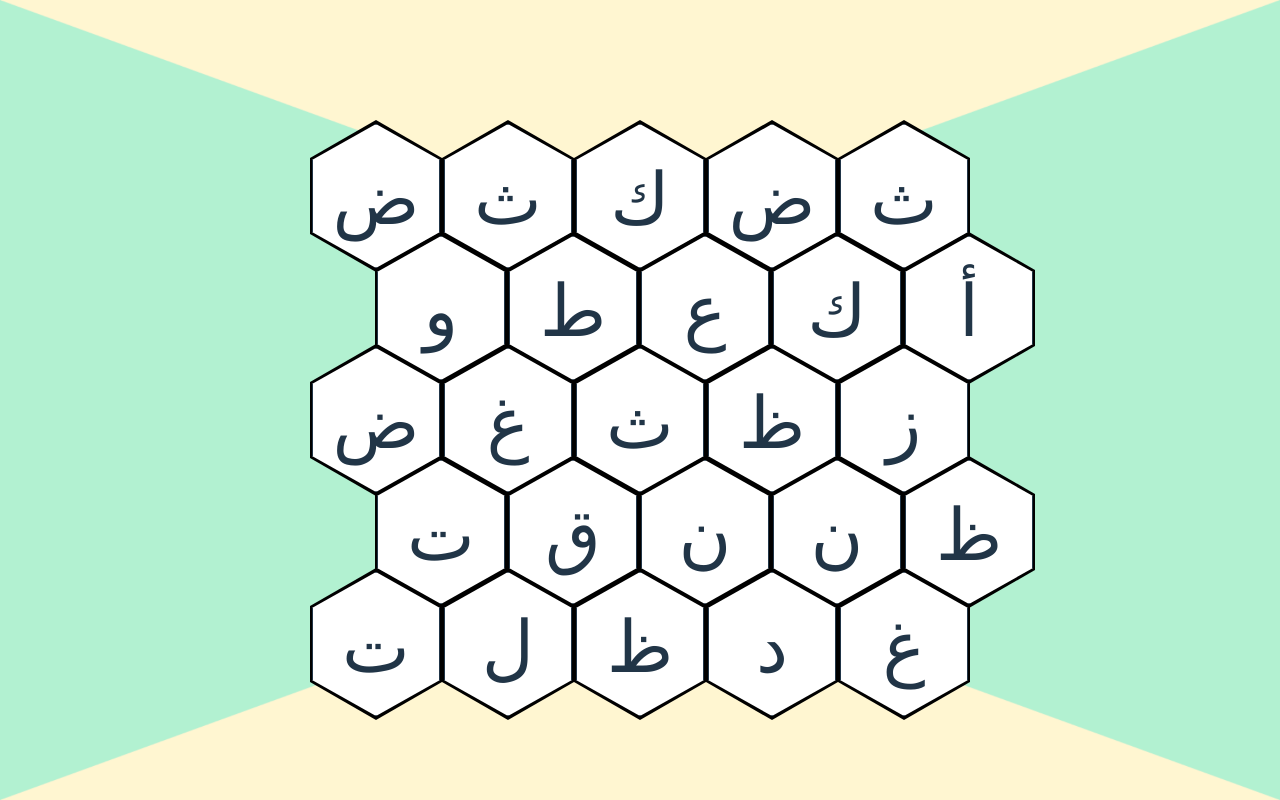
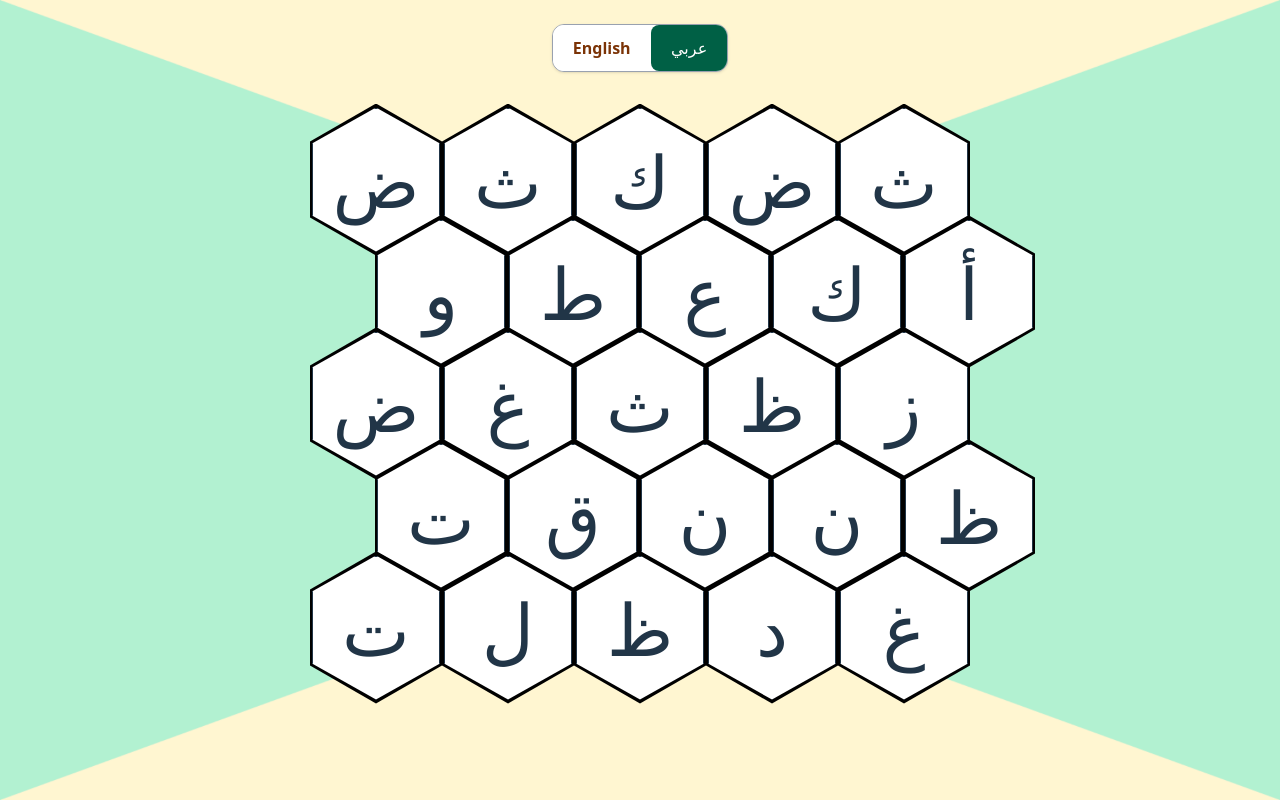
Before and after one commit to MusaabGhazal/Horoof_with_Musaab, a React (Vite) app in the folder horoof/: page / in a window 1280 px wide. Built offline with nearby package versions, Linux system fonts and the light colour scheme.

Commit message:
(changes): added english language

```diff
--- a/horoof/src/App.tsx
+++ b/horoof/src/App.tsx
@@ -4,22 +4,36 @@ import { useState } from "react";
 
 function App() {
   const arabicLetters = [
-    "أ", "ب", "ت", "ث", "ج", "ح", "خ",
-    "د", "ذ", "ر", "ز",
-    "س", "ش", "ص", "ض", "ط", "ظ",
-    "ع", "غ",
-    "ف", "ق", "ك", "ل", "م", "ن",
-    "هـ", "و", "ي",
+    "أ","ب","ت","ث","ج","ح","خ","د","ذ","ر","ز",
+    "س","ش","ص","ض","ط","ظ","ع","غ","ف","ق",
+    "ك","ل","م","ن","هـ","و","ي",
   ];
 
-  // Generate 25 random letters ONCE when component mounts
-  const [letters] = useState(() =>
+  const englishLetters = [
+    "A","B","C","D","E","F","G","H","I","J",
+    "K","L","M","N","O","P","Q","R","S","T",
+    "U","V","W","X","Y","Z",
+  ];
+
+  const generateLetters = (source: string[]) =>
     Array.from({ length: 25 }, () =>
-      arabicLetters[Math.floor(Math.random() * arabicLetters.length)]
-    )
+      source[Math.floor(Math.random() * source.length)]
     );
 
-  // Split letters into rows for the staggered hex grid
+  const [selected, setSelected] = useState("ar");
+  const [letters, setLetters] = useState(() =>
+    generateLetters(arabicLetters)
+  );
+
+  const switchLanguage = (lang : string) => {
+    if (lang === selected) return;
+
+    setSelected(lang);
+    setLetters(
+      generateLetters(lang === "ar" ? arabicLetters : englishLetters)
+    );
+  };
+
   const rows = [
     letters.slice(0, 5),
     letters.slice(5, 10),
@@ -29,6 +43,35 @@ function App() {
   ];
 
   return (
+    <>
+      {/* Language Switcher */}
+      <div className="flex justify-center -mt-20">
+        <div className="flex flex-row-reverse border border-gray-400 overflow-hidden rounded-xl shadow-sm bg-white">
+          <button
+            onClick={() => switchLanguage("ar")}
+            className={`px-6 py-2 font-extrabold! transition-all duration-200 hover:brightness-90 ${
+              selected === "ar"
+                ? "bg-emerald-800! text-white"
+                : "bg-white! text-emerald-900"
+            }`}
+          >
+            عربي
+          </button>
+
+          <button
+            onClick={() => switchLanguage("en")}
+            className={`px-6 py-2 font-extrabold! transition-all duration-200 hover:brightness-90 ${
+              selected === "en"
+                ? "bg-amber-800! text-white"
+                : "bg-white! text-amber-900"
+            }`}
+          >
+            English
+          </button>
+        </div>
+      </div>
+
+      {/* Hex Grid */}
       <div className="hex-grid">
         {rows.map((row, rowIndex) => (
           <div
@@ -41,6 +84,7 @@ function App() {
           </div>
         ))}
       </div>
+    </>
   );
 }
 
```
Lines whose indentation alone changed are shown as unchanged.
